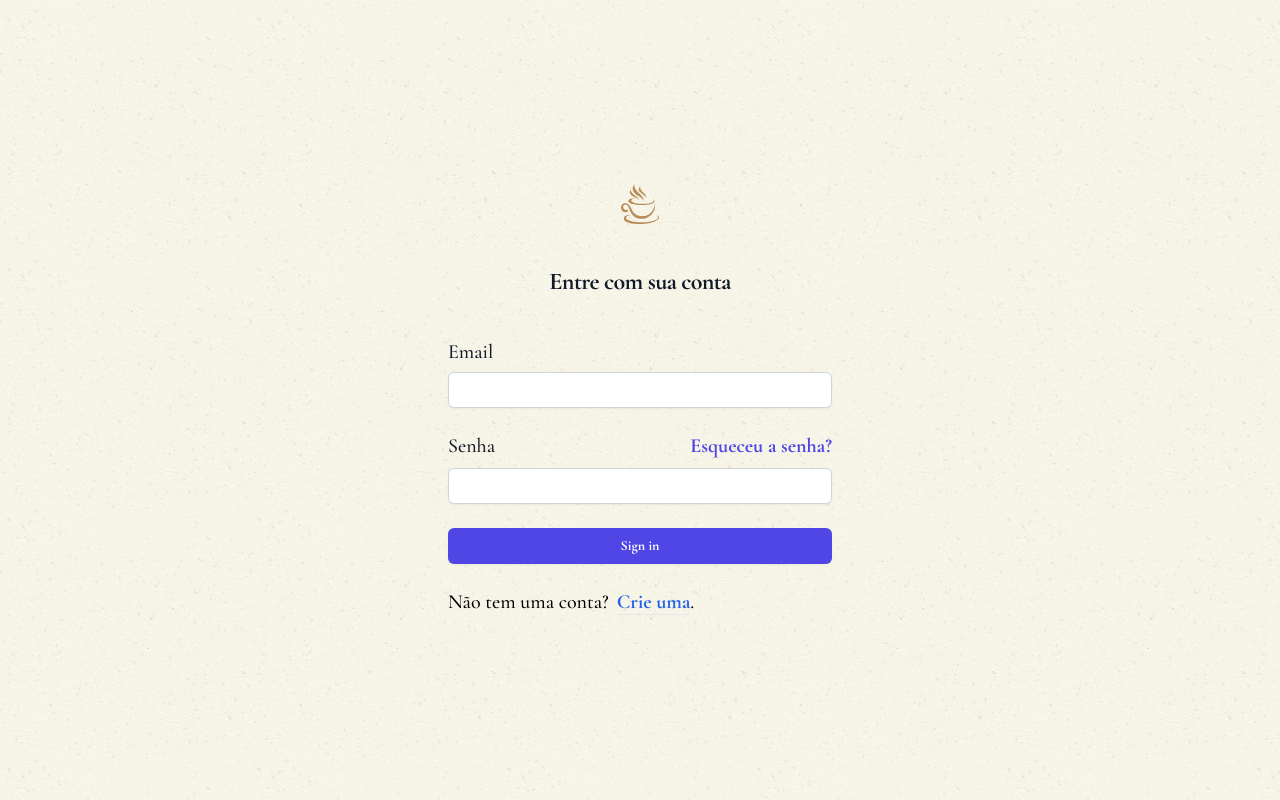
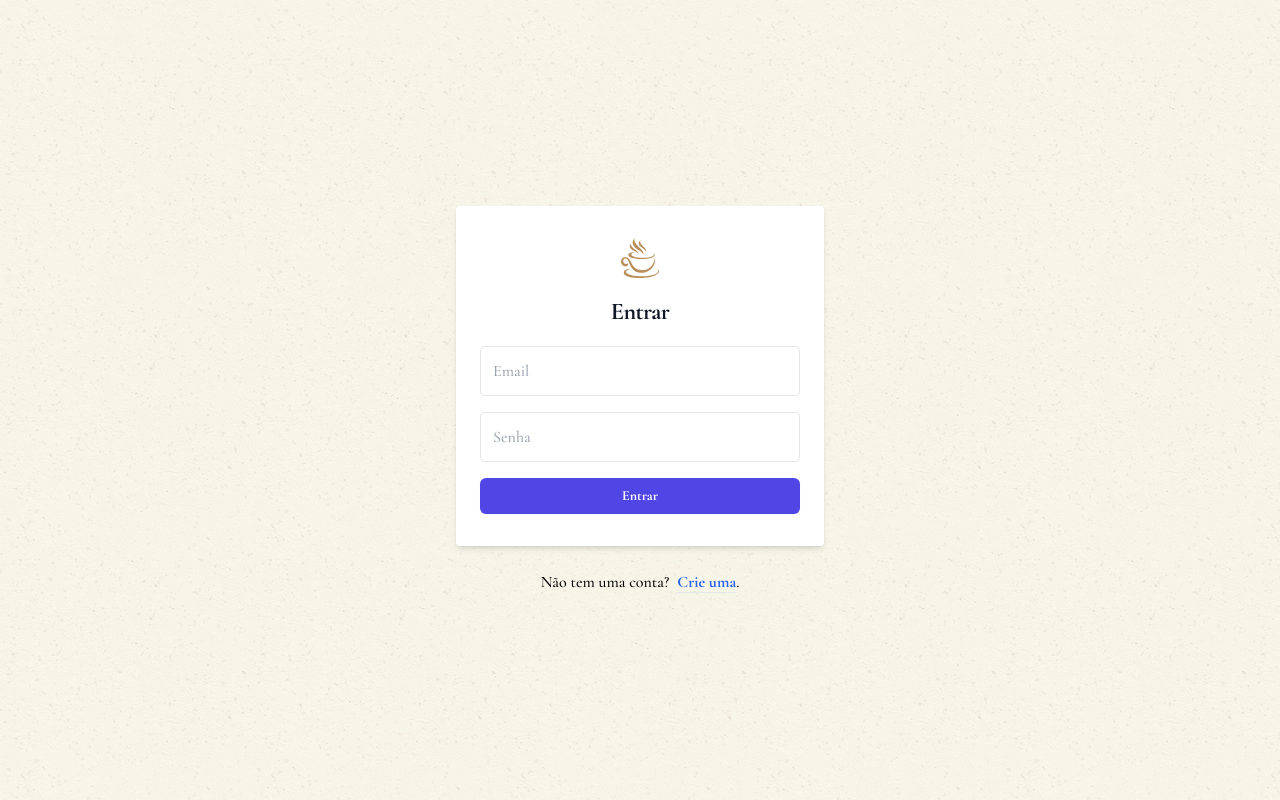
Before and after one commit to wellpinho/pit-2, a Next.js app in the folder web/: page /login in a window 1280 px wide. Built offline with nearby package versions, Linux system fonts and the light colour scheme.

Commit message:
refact login component

```diff
--- a/web/src/components/login/index.tsx
+++ b/web/src/components/login/index.tsx
@@ -3,7 +3,9 @@ import Image from "next/image"
 export const LoginComponent = () => {
     return (
         <div className="w-full h-screen bg-[url('/assets/header-bg.svg')]">
-            <div className="flex min-h-full flex-1 flex-col justify-center px-6 py-12 lg:px-8">
+            <div className="bg-grey-lighter min-h-screen flex flex-col">
+                <div className="container max-w-sm mx-auto flex-1 flex flex-col items-center justify-center px-2">
+                    <div className="bg-white px-6 py-8 rounded shadow-md text-black w-full">
                         <div className="sm:mx-auto sm:w-full sm:max-w-sm">
                             <Image
                                 width={150}
@@ -12,67 +14,39 @@ export const LoginComponent = () => {
                                 src="/assets/logo.svg"
                                 alt="Your Company"
                             />
-                    <h2 className="mt-10 text-center text-2xl font-bold leading-9 tracking-tight text-gray-900">
-                        Entre com sua conta
+                            <h2 className="mt-4 mb-4 text-center text-2xl font-bold leading-9 tracking-tight text-gray-900">
+                                Entrar
                             </h2>
                         </div>
 
-                <div className="mt-10 sm:mx-auto sm:w-full sm:max-w-sm">
-                    <form className="space-y-6">
-                        <div>
-                            <label htmlFor="email" className="block text-xl font-medium leading-6 text-gray-900">
-                                Email
-                            </label>
-                            <div className="mt-2">
                         <input
-                                    id="email"
+                            type="text"
+                            className="block border border-grey-light w-full p-3 rounded mb-4"
                             name="email"
-                                    type="email"
-                                    autoComplete="email"
-                                    required
-                                    className="block w-full rounded-md border-0 py-1.5 text-gray-900 shadow-sm ring-1 ring-inset ring-gray-300 placeholder:text-gray-400 focus:ring-2 focus:ring-inset focus:ring-indigo-600 sm:text-sm sm:leading-6"
-                                />
-                            </div>
-                        </div>
+                            placeholder="Email" />
 
-                        <div>
-                            <div className="flex items-center justify-between">
-                                <label htmlFor="password" className="block text-xl font-medium leading-6 text-gray-900">
-                                    Senha
-                                </label>
-                                <div className="text-sm">
-                                    <a href="#" className="font-semibold text-indigo-600 hover:text-indigo-500 text-xl">
-                                        Esqueceu a senha?
-                                    </a>
-                                </div>
-                            </div>
-                            <div className="mt-2">
                         <input
-                                    id="password"
+                            type="password"
+                            className="block border border-grey-light w-full p-3 rounded mb-4"
                             name="password"
-                                    type="password"
-                                    autoComplete="current-password"
-                                    required
-                                    className="block w-full rounded-md border-0 py-1.5 text-gray-900 shadow-sm ring-1 ring-inset ring-gray-300 placeholder:text-gray-400 focus:ring-2 focus:ring-inset focus:ring-indigo-600 sm:text-sm sm:leading-6"
-                                />
-                            </div>
-                        </div>
+                            placeholder="Senha" />
 
                         <div>
                             <button
                                 type="submit"
                                 className="flex w-full justify-center rounded-md bg-indigo-600 px-3 py-1.5 text-sm font-semibold leading-6 text-white shadow-sm hover:bg-indigo-500 focus-visible:outline focus-visible:outline-2 focus-visible:outline-offset-2 focus-visible:outline-indigo-600"
                             >
-                                Sign in
+                                Entrar
                             </button>
                         </div>
-                        <div className="text-grey-dark mt-6 text-xl">
+                    </div>
+
+                    <div className="text-grey-dark mt-6">
                         Não tem uma conta?
                         <a className="no-underline border-b border-blue text-blue-600 font-bold ml-2" href="/register">
                             Crie uma
                         </a>.
                     </div>
-                    </form>
                 </div>
             </div>
         </div>
```
Lines whose indentation alone changed are shown as unchanged.
